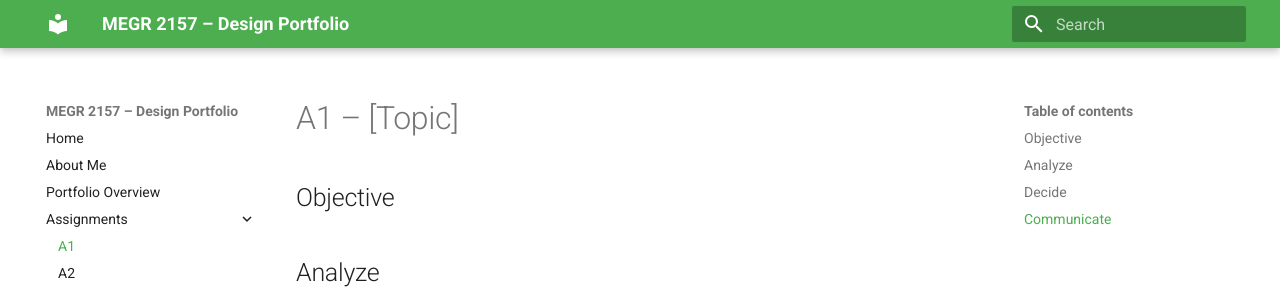
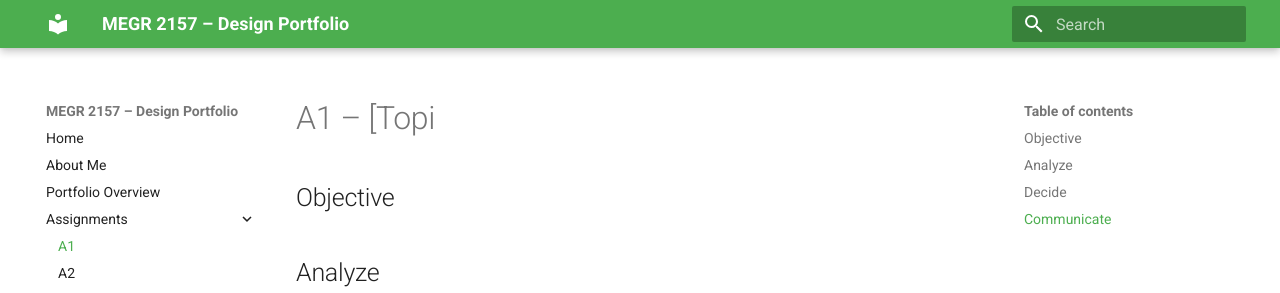
Before and after one commit to yazii03/megr2157-portfolio, an MkDocs documentation site: the page built from docs/assignments/A01/index.md, in a window 1280 px wide. Shown: the top 293 px of the page. Built offline with MkDocs 1.6.1 and Material for MkDocs 9.7.7, drawn with Linux system fonts in a browser that asks for light colours.

```diff
--- a/docs/assignments/A01/index.md
+++ b/docs/assignments/A01/index.md
@@ -1,4 +1,4 @@
-# A1 – [Topic]
+# A1 – [Topi
 
 ## Objective
 
```
